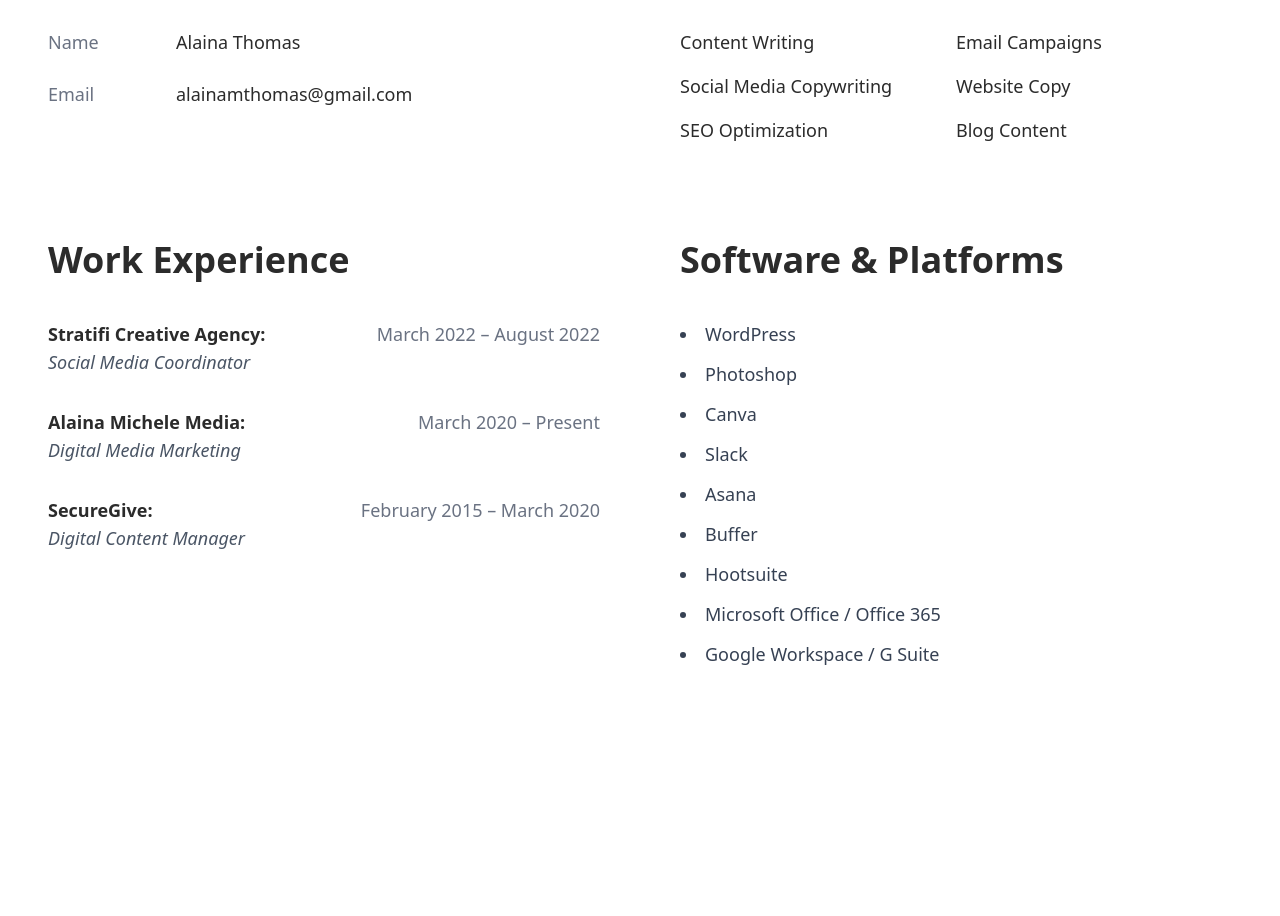
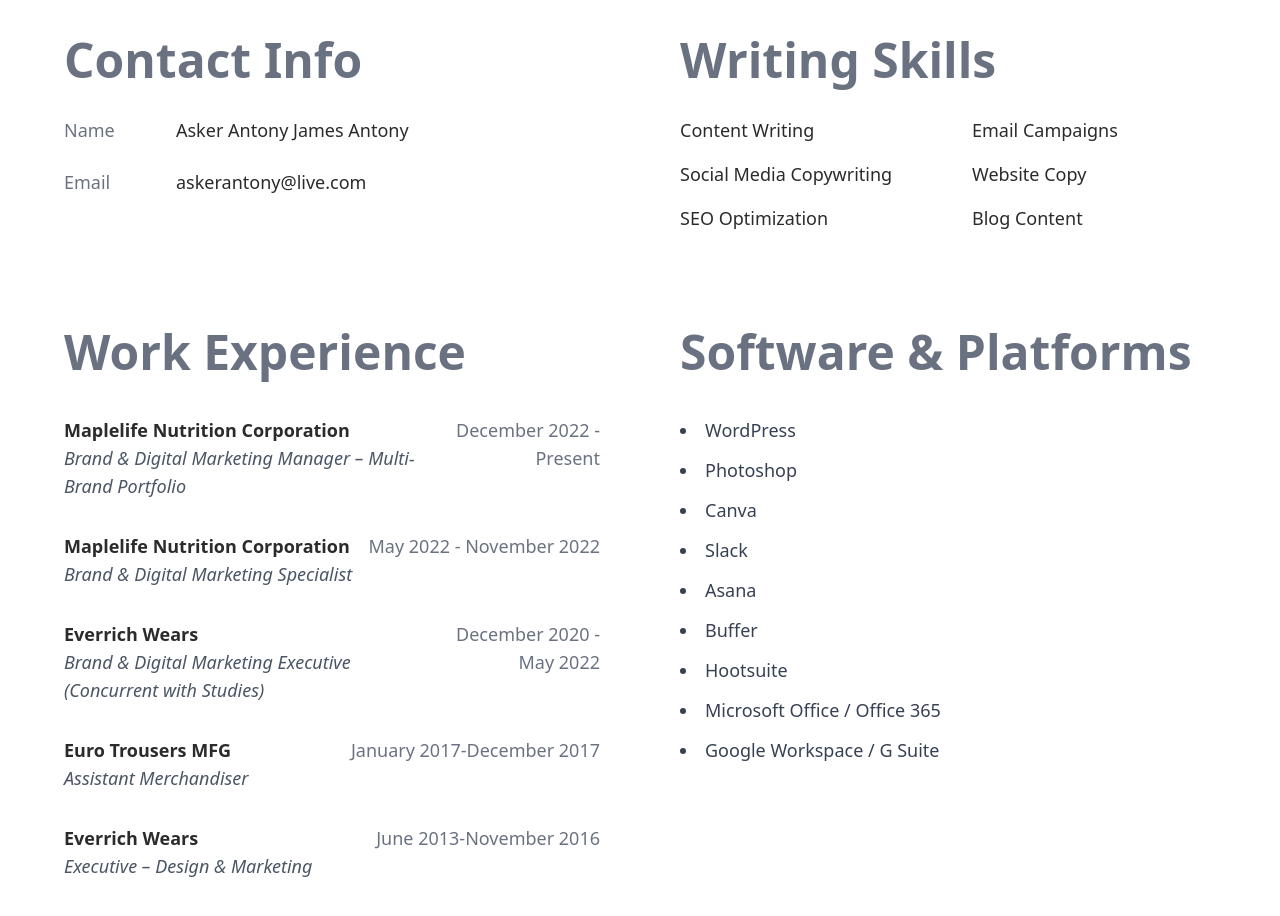
Before and after one commit to bakkiasri/Asker_Antony_James_Antony-, a Next.js app: page / in a window 1280 px wide. Shown: the part 904-1820 px from the top of the page. Before the commit the page ends 1612 px from the top, so only its background shows below. Built offline with nearby package versions, Linux system fonts and the light colour scheme.

Commit message:
creative ae uuudated-resume-added data

```diff
--- a/src/app/skills/page.js
+++ b/src/app/skills/page.js
@@ -1,9 +1,10 @@
+import Hero_section from "@/components/keyskill_hero_page";
 import SSlide from "@/components/slide";
 
 export default function Skills() {
   return (
-    <div>
-      <h1 className="text-2xl font-bold">Skills</h1>
+    <div className="p-0 bg-red-200 ">
+      <Hero_section />
     </div>
   );
 }
--- a/src/components/Resume.jsx
+++ b/src/components/Resume.jsx
@@ -1,3 +1,71 @@
+"use client";
+import { motion } from "framer-motion";
+
+const fadeUp = {
+  hidden: { opacity: 0, y: 60 },
+  visible: {
+    opacity: 1,
+    y: 0,
+    transition: { duration: 0.8, ease: "easeOut" },
+  },
+};
+
+// ===== DATA OBJECTS =====
+const contactInfo = [
+  { label: "Name", value: "Asker Antony James Antony" },
+  { label: "Email", value: "askerantony@live.com" },
+];
+
+const writingSkills = [
+  "Content Writing",
+  "Email Campaigns",
+  "Social Media Copywriting",
+  "Website Copy",
+  "SEO Optimization",
+  "Blog Content",
+];
+
+const workExperience = [
+  {
+    company: "Maplelife Nutrition Corporation",
+    role: " Brand & Digital Marketing Manager – Multi-Brand Portfolio",
+    duration: "December 2022 - Present",
+  },
+  {
+    company: "Maplelife Nutrition Corporation ",
+    role: "Brand & Digital Marketing Specialist",
+    duration: "May 2022 - November 2022",
+  },
+  {
+    company: "Everrich Wears",
+    role: "Brand & Digital Marketing Executive (Concurrent with Studies)",
+    duration: "December 2020 - May 2022",
+  },
+  {
+    company: "Euro Trousers MFG",
+    role: "Assistant Merchandiser",
+    duration: "January 2017-December 2017",
+  },
+  {
+    company: "Everrich Wears",
+    role: "Executive – Design & Marketing",
+    duration: "June 2013-November 2016",
+  },
+];
+
+const softwarePlatforms = [
+  "WordPress",
+  "Photoshop",
+  "Canva",
+  "Slack",
+  "Asana",
+  "Buffer",
+  "Hootsuite",
+  "Microsoft Office / Office 365",
+  "Google Workspace / G Suite",
+];
+
+// ===== COMPONENT =====
 export default function ResumePage() {
   return (
     <main className="bg-white text-[#2b2b2b]">
@@ -10,107 +78,101 @@
           backgroundPosition: "center",
         }}
       >
-        <h1 className="text-4xl font-semibold tracking-wide">My Resume</h1>
+        <motion.h1
+          className="text-5xl text-gray-600 font-bold tracking-wide"
+          initial="hidden"
+          animate="visible"
+          variants={fadeUp}
+        >
+          My Resume
+        </motion.h1>
       </section>
 
       {/* ===== Content Section ===== */}
-      <section className="max-w-7xl mx-auto px-2 py-2 space-y-24 ">
+      <section className="max-w-7xl mx-auto px-6 py-20 space-y-24 flex flex-col items-center">
         {/* ===== Row 1 ===== */}
-        <div className="grid grid-cols-1 md:grid-cols-2 gap-20">
+        <motion.div
+          className="grid grid-cols-1 md:grid-cols-2 gap-20 items-start w-full"
+          variants={fadeUp}
+          initial="hidden"
+          whileInView="visible"
+          viewport={{ once: true }}
+        >
           {/* Contact Info */}
           <div>
-            <h2 className="text-4xl font-semibold mb-8">Contact Info</h2>
+            <h2 className="text-5xl text-gray-500 font-bold mb-8">
+              Contact Info
+            </h2>
 
             <div className="space-y-6 text-lg">
-              <div className="flex gap-12">
-                <span className="text-gray-500 w-20">Name</span>
-                <span className="">Alaina Thomas</span>
-              </div>
-
-              <div className="flex gap-12">
-                <span className="text-gray-500 w-20">Email</span>
-                <span className="">alainamthomas@gmail.com</span>
-              </div>
+              {contactInfo.map((item, index) => (
+                <div key={index} className="flex">
+                  <span className="text-gray-500 w-28">{item.label}</span>
+                  <span>{item.value}</span>
+                </div>
+              ))}
             </div>
           </div>
 
           {/* Writing Skills */}
           <div>
-            <h2 className="text-4xl font-semibold mb-8">Writing Skills</h2>
+            <h2 className="text-5xl text-gray-500 font-bold mb-8">
+              Writing Skills
+            </h2>
 
-            <div className="grid grid-cols-2 gap-y-4 text-lg">
-              <span>Content Writing</span>
-              <span>Email Campaigns</span>
-
-              <span>Social Media Copywriting</span>
-              <span>Website Copy</span>
-
-              <span>SEO Optimization</span>
-              <span>Blog Content</span>
+            <div className="grid grid-cols-2 gap-x-12 gap-y-4 text-lg">
+              {writingSkills.map((skill, index) => (
+                <span key={index}>{skill}</span>
+              ))}
             </div>
           </div>
-        </div>
+        </motion.div>
 
         {/* ===== Row 2 ===== */}
-        <div className="grid grid-cols-1 md:grid-cols-2 gap-20">
+        <motion.div
+          className="grid grid-cols-1 md:grid-cols-2 gap-20 items-start w-full"
+          variants={fadeUp}
+          initial="hidden"
+          whileInView="visible"
+          viewport={{ once: true }}
+        >
           {/* Work Experience */}
           <div>
-            <h2 className="text-4xl font-semibold mb-10">Work Experience</h2>
+            <h2 className="text-5xl font-bold text-gray-500 mb-10">
+              Work Experience
+            </h2>
 
             <div className="space-y-8 text-lg">
-              <div className="flex justify-between gap-6">
-                <div>
-                  <p className="font-semibold">Stratifi Creative Agency:</p>
-                  <p className="italic text-gray-600">
-                    Social Media Coordinator
-                  </p>
+              {workExperience.map((job, index) => (
+                <div
+                  key={index}
+                  className="flex flex-col md:flex-row md:justify-between gap-2"
+                >
+                  <div>
+                    <p className="font-semibold">{job.company}</p>
+                    <p className="italic text-gray-600">{job.role}</p>
+                  </div>
+                  <span className="text-gray-500 md:text-right">
+                    {job.duration}
+                  </span>
                 </div>
-                <span className="text-gray-500">March 2022 – August 2022</span>
-              </div>
-
-              <div className="flex justify-between gap-6">
-                <div>
-                  <p className="font-semibold">Alaina Michele Media:</p>
-                  <p className="italic text-gray-600">
-                    Digital Media Marketing
-                  </p>
-                </div>
-                <span className="text-gray-500">March 2020 – Present</span>
-              </div>
-
-              <div className="flex justify-between gap-6">
-                <div>
-                  <p className="font-semibold">SecureGive:</p>
-                  <p className="italic text-gray-600">
-                    Digital Content Manager
-                  </p>
-                </div>
-                <span className="text-gray-500">
-                  February 2015 – March 2020
-                </span>
-              </div>
+              ))}
             </div>
           </div>
 
           {/* Software & Platforms */}
           <div>
-            <h2 className="text-4xl font-semibold mb-10">
+            <h2 className="text-5xl text-gray-500 font-bold mb-10">
               Software & Platforms
             </h2>
 
             <ul className="space-y-3 text-lg list-disc list-inside text-gray-700">
-              <li>WordPress</li>
-              <li>Photoshop</li>
-              <li>Canva</li>
-              <li>Slack</li>
-              <li>Asana</li>
-              <li>Buffer</li>
-              <li>Hootsuite</li>
-              <li>Microsoft Office / Office 365</li>
-              <li>Google Workspace / G Suite</li>
+              {softwarePlatforms.map((tool, index) => (
+                <li key={index}>{tool}</li>
+              ))}
             </ul>
           </div>
-        </div>
+        </motion.div>
       </section>
     </main>
   );
--- /dev/null
+++ b/src/components/keyskill_hero_page.jsx
@@ -0,0 +1,38 @@
+"use client";
+
+export default function Hero_section() {
+  return (
+    <main className="min-h-screen -full bg-black">
+      {/* ===== HERO SECTION ===== */}
+      <section
+        className="relative min-h-screen flex items-center"
+        style={{
+          backgroundImage: "url('/images/hero_imae.png')",
+          backgroundSize: "cover",
+          backgroundPosition: "center",
+          backgroundRepeat: "no-repeat",
+        }}
+      >
+        {/* Dark overlay for readability */}
+        <div className="absolute inset-0 bg-black/70" />
+
+        {/* Content */}
+        <div className="relative z-10 max-w-7xl mx-auto px-6 w-full">
+          <div className="max-w-xl">
+            <h1 className="text-5xl md:text-6xl font-bold text-white mb-6">
+              Tools & Platforms
+            </h1>
+
+            <p className="text-gray-300 text-lg mb-8">
+              Powering modern digital workflows with the right stack
+            </p>
+
+            <button className="border border-white px-6 py-3 text-white hover:bg-white hover:text-black transition">
+              Explore More
+            </button>
+          </div>
+        </div>
+      </section>
+    </main>
+  );
+}
```
Also changed, not shown: public/images/hero_imae.PNG (added).
